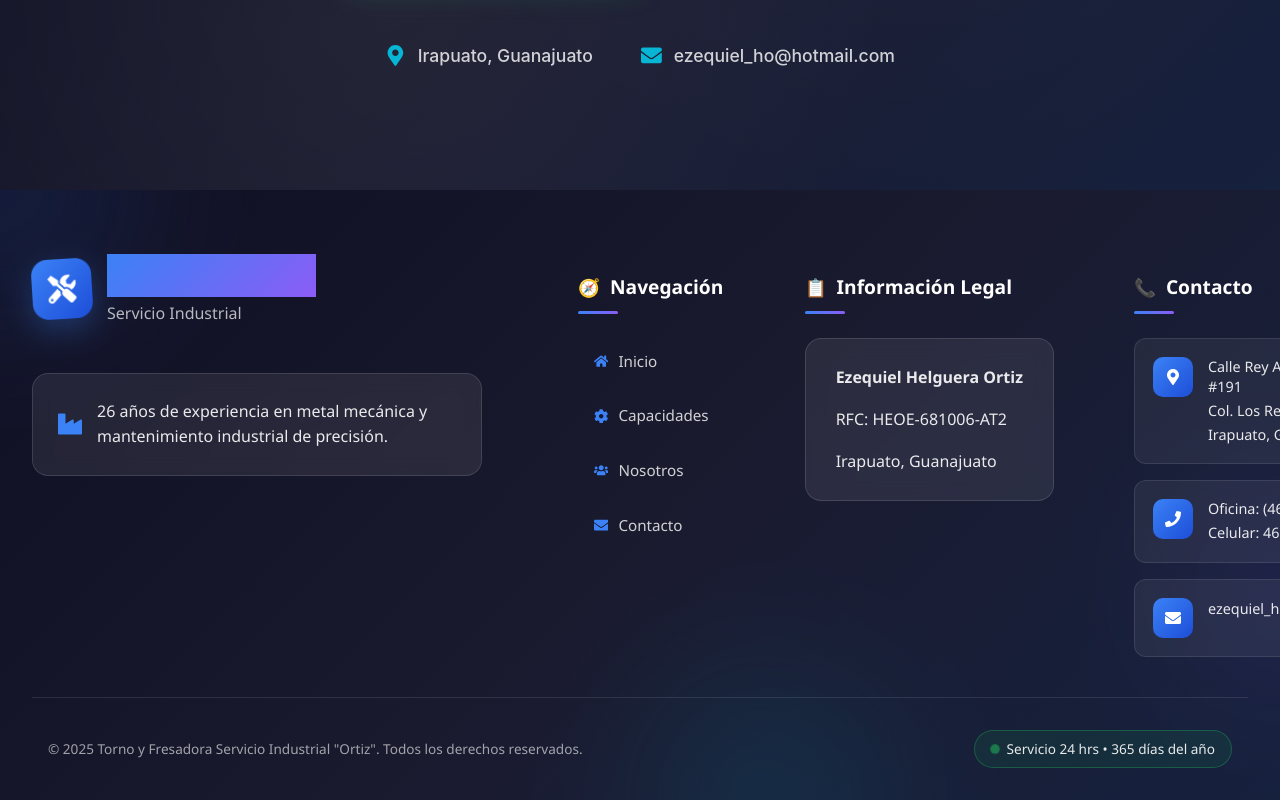
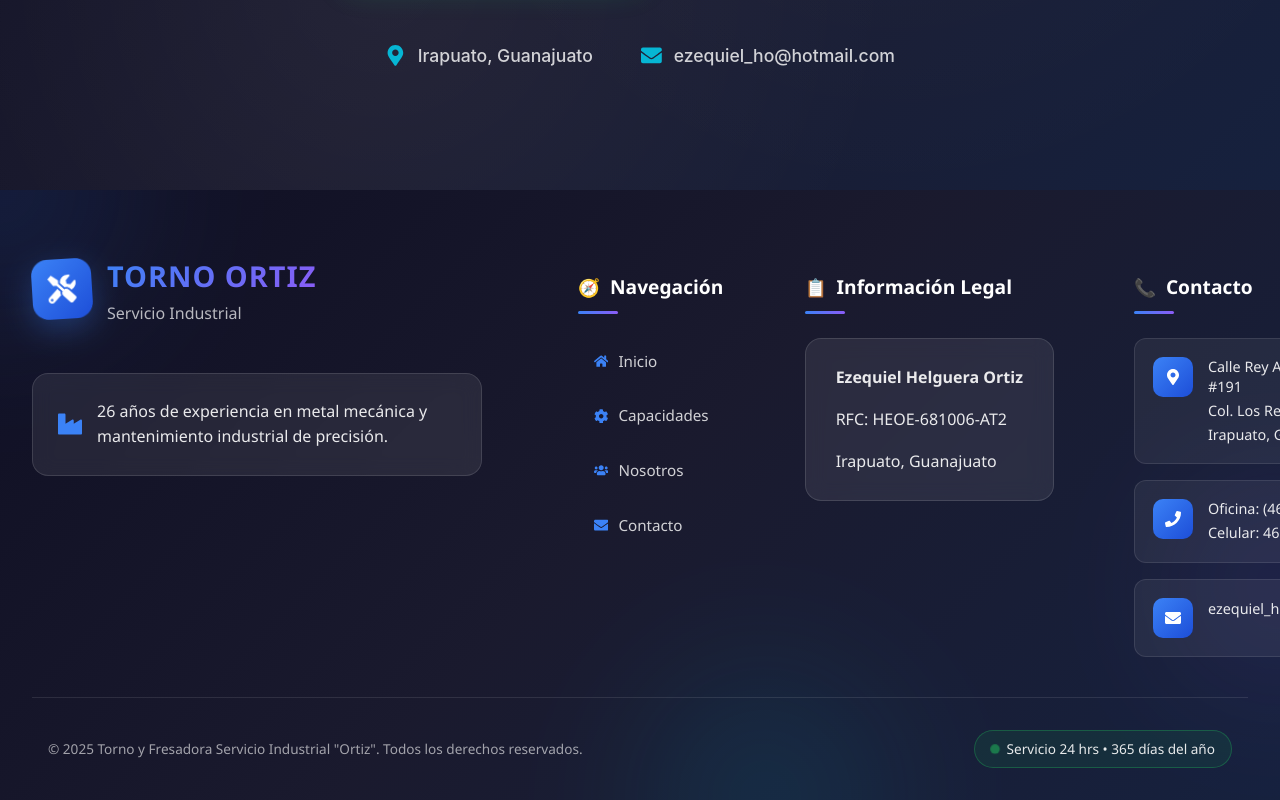
Before and after one commit to gusmendez3249/torno_ortiz, a React (Vite) app: page /#/ in a window 1280 px wide. Shown: the part 5979-6779 px from the top of the page. Built offline with nearby package versions, Linux system fonts and the light colour scheme.

Commit message:
Correccion diseño

```diff
--- a/src/components/Footer/Footer.module.css
+++ b/src/components/Footer/Footer.module.css
@@ -141,8 +141,8 @@
   font-size: 1.8rem;
   font-weight: 800;
   background: linear-gradient(135deg, #3b82f6, #8b5cf6);
-  /*-webkit-background-clip: text;*/
-  -webkit-text-fill-color: transparent;
+  background-clip: text;
+  color: transparent;
   letter-spacing: 1px;
   margin-bottom: 4px;
 }
```
